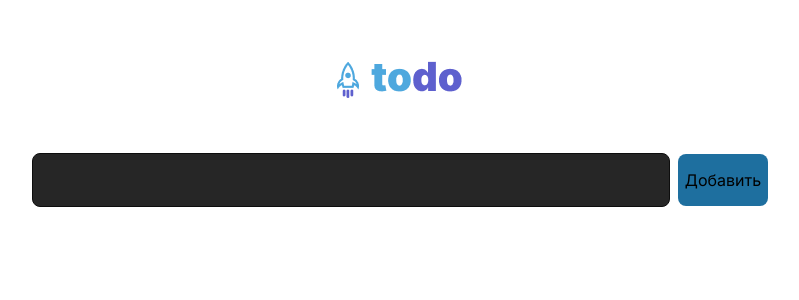
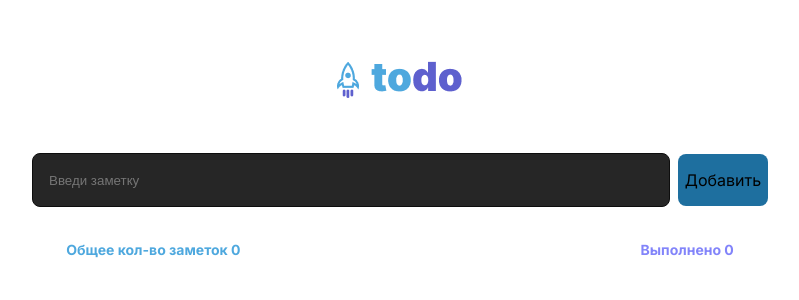
Before and after one commit to Cymshoot/todo-on-vue, a Vue app: page / in a window 1280 px wide. Shown: the top 300 px of the page, without its empty margins (240-1039 px from the left). Built offline with nearby package versions, Linux system fonts and the light colour scheme.

Commit message:
commit to another branch

```diff
--- a/src/App.vue
+++ b/src/App.vue
@@ -2,12 +2,20 @@
   <img class="logo" src="./assets/Logo.png" />
   <div class="input-container">
     <input
+      :placeholder="placeholder"
       class="input-field"
       type="text"
       v-model="inputValue"
       @keypress.enter="addNewTask"
     />
     <button class="btn" @click="addNewTask">Добавить</button>
+  </div>
+  <div class="count-container">
+    <p class="count">Общее кол-во заметок {{ countTask }}</p>
+    <p class="count-completed" v-if="completedTaskCount !== 0">
+      Выполнено {{ completedTaskCount }} из {{ countTask }}
+    </p>
+    <p class="count-completed" v-else>Выполнено {{ completedTaskCount }}</p>
   </div>
   <TaskItem
     v-for="(task, idx) in tasks"
@@ -20,9 +28,11 @@
 
 <script setup>
 import TaskItem from "./components/TaskItem.vue";
-import { ref, onMounted, watch } from "vue";
+import { ref, onMounted, watch, computed } from "vue";
 
 const tasks = ref([]);
+
+const placeholder = ref("Введи заметку");
 
 const inputValue = ref("");
 
@@ -59,6 +69,12 @@ watch(
   },
   { deep: true }
 );
+
+const countTask = computed(() => tasks.value.length);
+
+const completedTaskCount = computed(() => {
+  return tasks.value.filter((task) => task.completed).length;
+});
 </script>
 
 <style>
@@ -108,4 +124,32 @@ watch(
   border: 1px solid #0d0d0d;
   border-radius: 8px;
 }
+
+.count-container {
+  display: flex;
+  justify-content: space-between;
+  margin-top: 20px;
+}
+
+.count {
+  margin-right: 200px;
+  font-family: "Inter";
+  font-style: normal;
+  font-weight: 700;
+  font-size: 14px;
+  line-height: 17px;
+
+  color: #4ea8de;
+}
+
+.count-completed {
+  margin-left: 200px;
+  font-family: "Inter";
+  font-style: normal;
+  font-weight: 700;
+  font-size: 14px;
+  line-height: 17px;
+
+  color: #8284fa;
+}
 </style>
```
